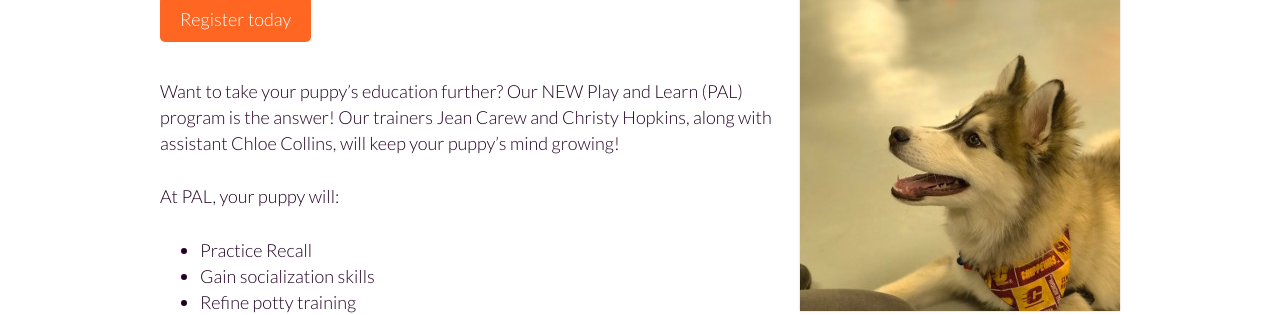
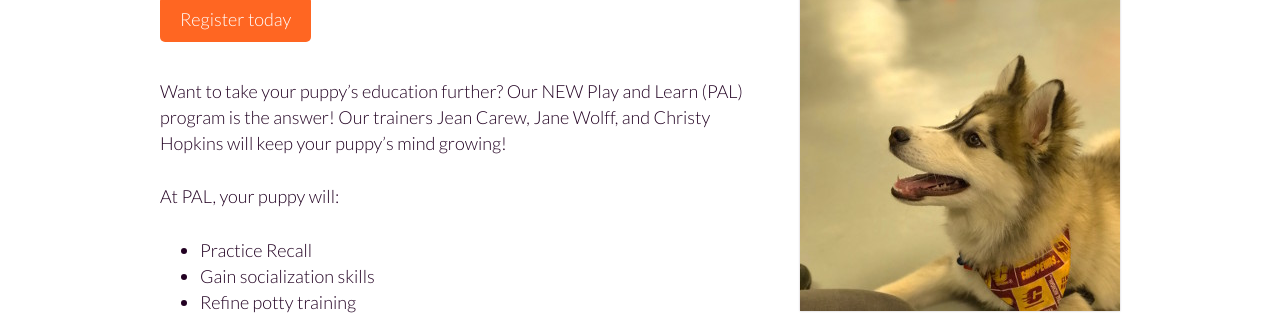
Before and after one commit to fidodogtraining/fidodogtraining.github.io, a Jekyll site: the page built from _autopages/pal.md, in a window 1280 px wide. Shown: the part 536-851 px from the top of the page. Built offline with Jekyll 4.4.1, drawn with Linux system fonts in a browser that asks for light colours.

Commit message:
Update pal.md

```diff
--- a/_autopages/pal.md
+++ b/_autopages/pal.md
@@ -11,8 +11,7 @@ weight: 2
 <a class="button" href="https://squareup.com/store/FidoPersonalDogTraining/item/puppy-pal-program">Register today</a>
 
 Want to take your puppy’s education further? Our NEW Play and Learn (PAL) program
-is the answer! Our trainers Jean Carew and Christy Hopkins, along with assistant
-Chloe Collins, will keep your puppy’s mind growing!
+is the answer! Our trainers Jean Carew, Jane Wolff, and Christy Hopkins will keep your puppy’s mind growing!
 
 At PAL, your puppy will:
 
```
